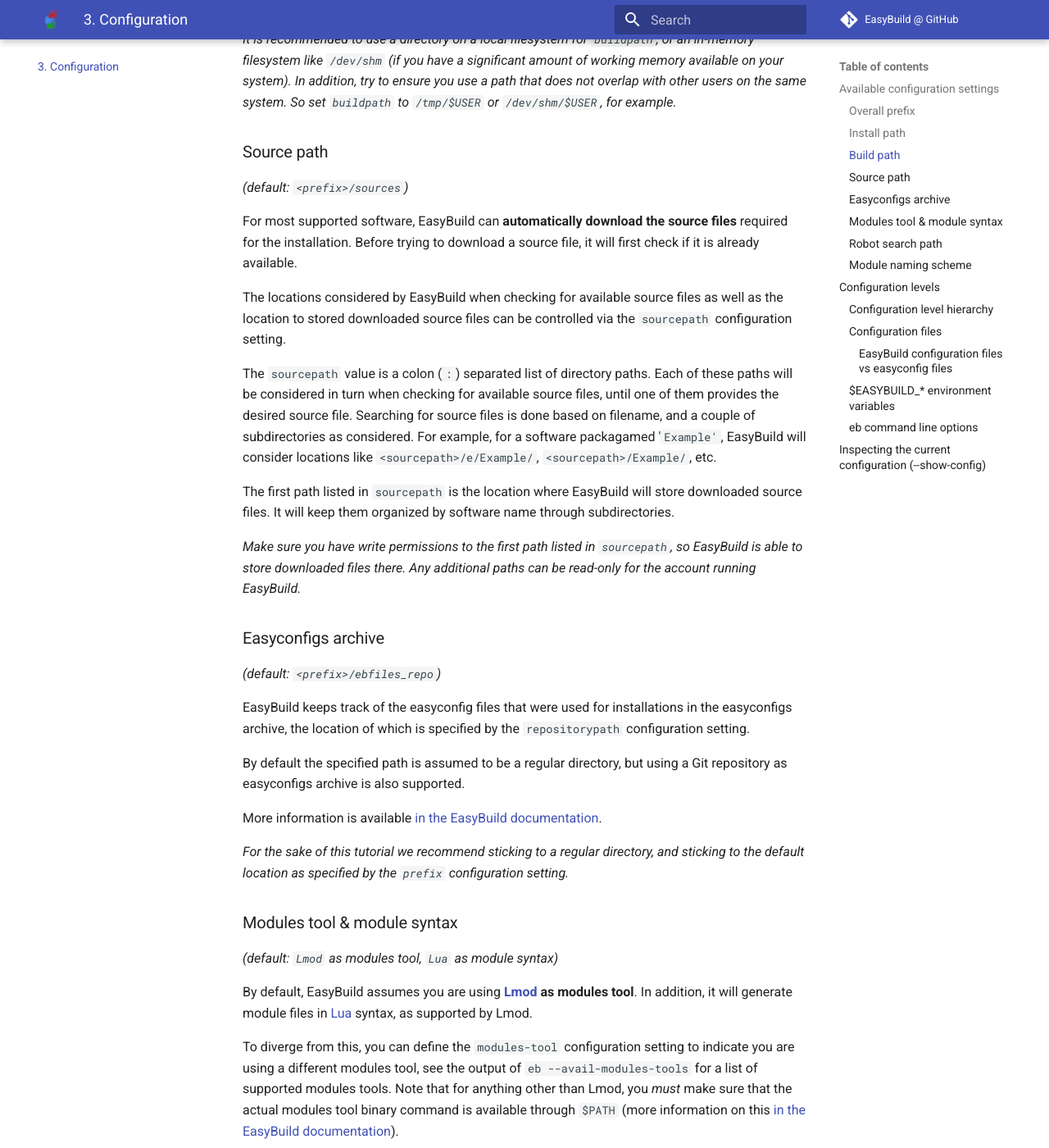
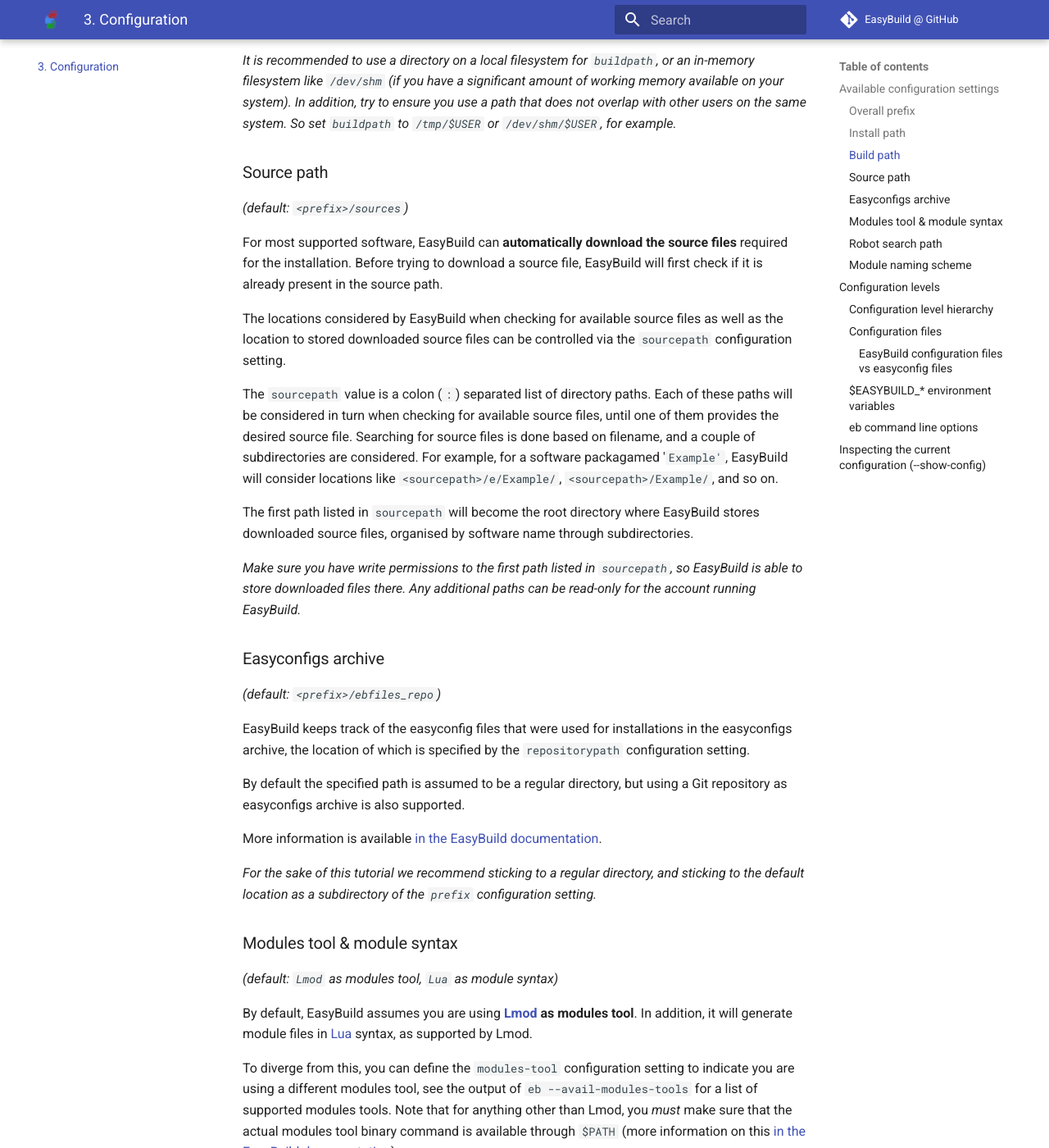
Before and after one commit to easybuilders/easybuild-tutorial, an MkDocs documentation site: the page built from docs/03_configuration/README.md, in a window 1280 px wide and 1400 px high, scrolled down 2263 px. Shown: the whole window at 82% size. Built offline with MkDocs 1.6.1 and Material for MkDocs 9.7.7, drawn with Linux system fonts in a browser that asks for light colours; some of the changed text lies outside the part shown.

Commit message:
Parts 01-03.
  - This may be a bit to buzz-killy. Tone changes for some
    of the more tongue-in-cheek material has taken place, and
    some has been removed.
  - Lots of other tidbits. It's human language, I'm not sure a
    commit message will ever do justice to the changes.

```diff
--- a/docs/03_configuration/README.md
+++ b/docs/03_configuration/README.md
@@ -2,9 +2,9 @@
 
 After installing EasyBuild you should **configure EasyBuild to your preferences**.
 
-Although EasyBuild should work fine out-of-the-box assuming that you are using Lmod
-as modules tool (if not, see <a href="#modules-tool-module-syntax">here</a>),
-you will probably not be happy with the default configuration.
+EasyBuild should work fine out-of-the-box if you use Lmod
+as your modules tool. If you are not using Lmod, please see <a href="#modules-tool-module-syntax">here</a> for more information.
+Either way you should go through the default configuration and expect to make local adaptations.
 
 !!! note
     Configuring EasyBuild is also covered in detail in the EasyBuild documentation, see [here](https://easybuild.readthedocs.io/en/latest/Configuration.html).
@@ -12,7 +12,7 @@
 
 ## Available configuration settings
 
-One of the central policies in the EasyBuid project is to avoid hardcoded settings in the codebase.
+One of the central policies in the EasyBuild project is to avoid hardcoded settings in the codebase.
 While this significantly increases flexibility to configure EasyBuild to your liking, it also results
 in a large amount of available configuration settings.
 
@@ -20,14 +20,14 @@
 which shows the corresponding command line option accompanied by a short description.
 At the time of writing, *over 230 different configuration settings* are supported by EasyBuild.
 
-For the sake of this tutorial we will focus on a specific subset of configuration settings,
-which we feel are the most prominent and important ones.
+For the sake of this tutorial we will focus on a specific subset of configuration settings and cover
+the most prominent and important ones.
 
 !!! note
     We will usually refer to configuration settings using the name as it appears in the output of `eb --help`,
     which may includes dashes (`-`). The leading '`--`' is omitted for the sake of clarity.
 
-    Keep in mind that *every* configuration setting can be defined in 3 differeny ways,
+    Keep in mind that *every* configuration setting can be defined in 3 different ways,
     see <a href="#consistency-across-configuration-levels">below</a> for more details.
 
 ### Overall prefix
@@ -94,7 +94,8 @@
 
 *(default: `<prefix>/sources`)*
 
-For most supported software, EasyBuild can **automatically download the source files** required for the installation. Before trying to download a source file, it will first check if it is already available.
+For most supported software, EasyBuild can **automatically download the source files** required for the installation.
+Before trying to download a source file, EasyBuild will first check if it is already present in the source path.
 
 The locations considered by EasyBuild when checking for available source files as well as the location to
 stored downloaded source files can be controlled via the ``sourcepath`` configuration setting.
@@ -102,11 +103,11 @@
 The `sourcepath` value is a colon (`:`) separated list of directory paths.
 Each of these paths will be considered in turn when checking for available source files,
 until one of them provides the desired source file. Searching for source files is done
-based on filename, and a couple of subdirectories as considered.
-For example, for a software packagamed '`Example'`, EasyBuild will consider locations like `<sourcepath>/e/Example/`, `<sourcepath>/Example/`, etc.
+based on filename, and a couple of subdirectories are considered.
+For example, for a software packagamed '`Example'`, EasyBuild will consider locations like `<sourcepath>/e/Example/`, `<sourcepath>/Example/`, and so on.
 
-The first path listed in `sourcepath` is the location where EasyBuild will store downloaded source files.
-It will keep them organized by software name through subdirectories.
+The first path listed in `sourcepath` will become the root directory where EasyBuild stores downloaded source files,
+organised by software name through subdirectories.
 
 *Make sure you have write permissions to the first path listed in `sourcepath`, so EasyBuild is able
 to store downloaded files there. Any additional paths can be read-only for the account running EasyBuild.*
@@ -124,7 +125,7 @@
 More information is available [in the EasyBuild documentation](https://easybuild.readthedocs.io/en/latest/Configuration.html#easyconfigs-repository-repository-repositorypath).
 
 *For the sake of this tutorial we recommend sticking to a regular directory,
-and sticking to the default location as specified by the `prefix` configuration setting.*
+and sticking to the default location as a subdirectory of the `prefix` configuration setting.*
 
 
 ### Modules tool & module syntax
@@ -230,9 +231,9 @@
   (`$EASYBUILD_MAGIC`).
   is *not* defined **and** if the `---magic` command line option is *not* used;
 * If the `$EASYBUILD_MAGIC` environment *is* defined however, then its value
-  will be used for the `this-is-magic` configuration setting.
+  will be used for the `this-is-magic` configuration setting;
 * *Unless* the `--magic` command line option is used,
-  since in that case the value provided as an argument there will be used instead.
+  since in that case the value provided as an argument there will be used instead;
 
 ### Configuration files
 
@@ -255,7 +256,7 @@
 #### EasyBuild configuration files vs easyconfig files
 
 EasyBuild configuration files are sometimes confused with easyconfig files,
-due to the similar name. These are two entirely different concepts however!
+due to the similar name. However, these are two entirely different concepts!
 
 EasyBuild configuration files are a way of *configuring the general behaviour of EasyBuild*
 across different software installations. They define *configuration settings*,
@@ -323,13 +324,13 @@
 ## Inspecting the current configuration (`--show-config`)
 
 Given the large amount of available configuration settings in EasyBuild and the different configuration levels,
-you can easily lose track of how EasyBuild is configured exactly.
+you can easily lose track of exactly how EasyBuild is configured.
 
 Therefore, the `--show-config` command line option is provided
 to easily inspect the currently active EasyBuild configuration.
 
 The output includes a sorted list of all configuration settings that are defined to a non-default value,
-along with a couple of important ones that are always shown (like `buildpath`, `installpath`, `sourcepath`, etc.).
+along with a couple of important ones that are always shown (like `buildpath`, `installpath`, `sourcepath`, and so on).
 In addition, it also indicates at which configuration level each setting was defined,
 so you can trace down where it was defined if needed.
 
```
Also changed, not shown: other parts of docs/03_configuration/README.md (+10 -10 lines), docs/01_introduction/README.md (+42 -41 lines), docs/02_installation/README.md (+14 -14 lines).
